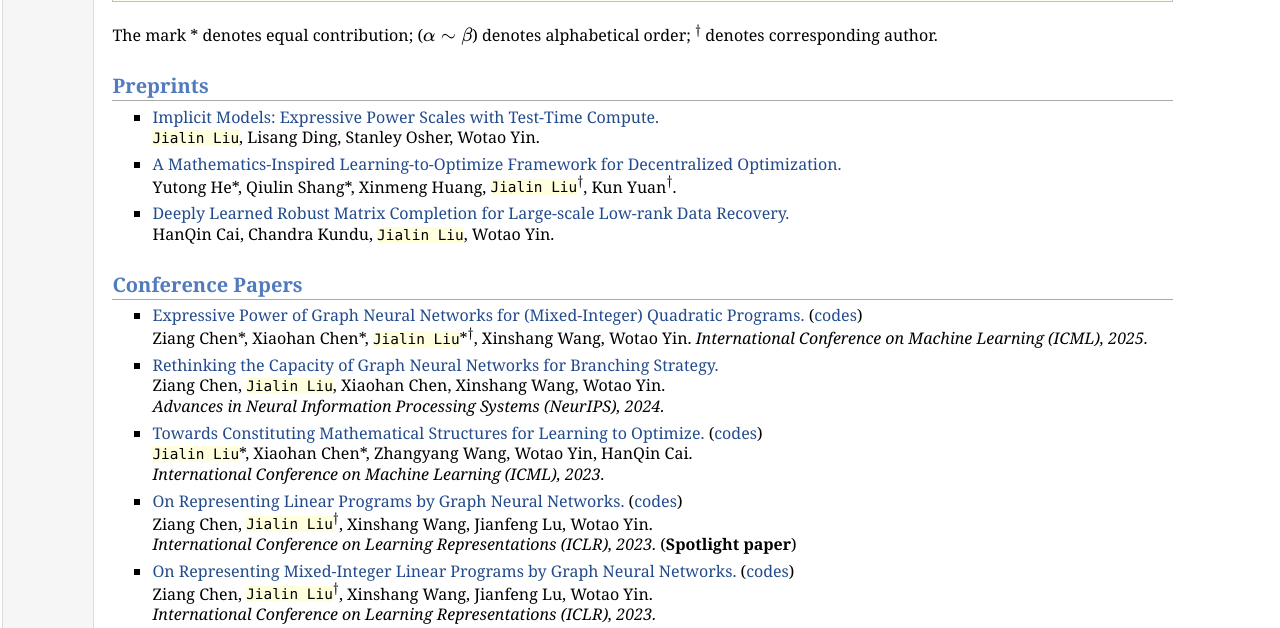
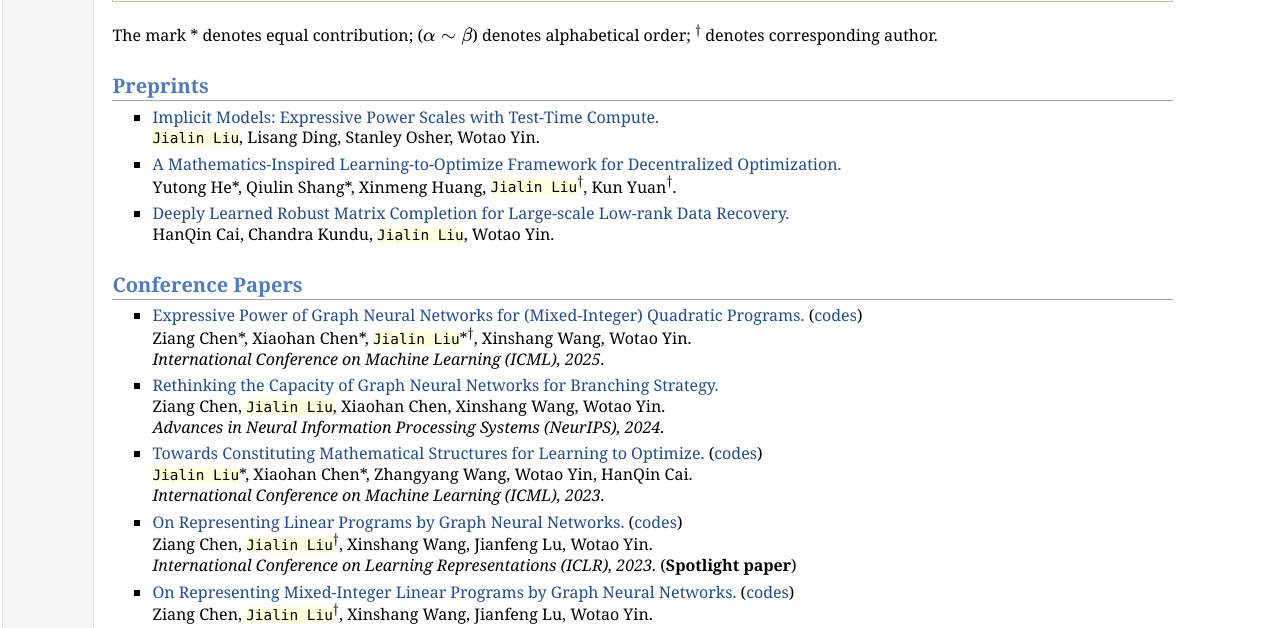
Before and after one commit to liujl11git/liujl11git.github.io, a plain HTML site: page research.html in a window 1280 px wide. Shown: the part 106-734 px from the top of the page. Drawn offline with nearby package versions, Linux system fonts and the light colour scheme; some packages are replaced by stand-ins of ours.

Commit message:
minor edits

```diff
--- a/research.html
+++ b/research.html
@@ -83,7 +83,7 @@ HanQin Cai, Chandra Kundu, <tt>Jialin Liu</tt>, Wotao Yin.
 <ul>
 <li><p><a href="https://openreview.net/pdf?id=rcMeab1QVn" target=&ldquo;blank&rdquo;>Expressive Power of Graph Neural Networks for (Mixed-Integer) Quadratic Programs.</a> (<a href="https://github.com/liujl11git/GNN-QP" target=&ldquo;blank&rdquo;>codes</a>) <br />
 
-Ziang Chen*, Xiaohan Chen*, <tt>Jialin Liu</tt>*\(^{\dagger}\), Xinshang Wang, Wotao Yin.
+Ziang Chen*, Xiaohan Chen*, <tt>Jialin Liu</tt>*\(^{\dagger}\), Xinshang Wang, Wotao Yin. <br />
 
 <i>International Conference on Machine Learning (ICML), 2025.</i>
 
```
